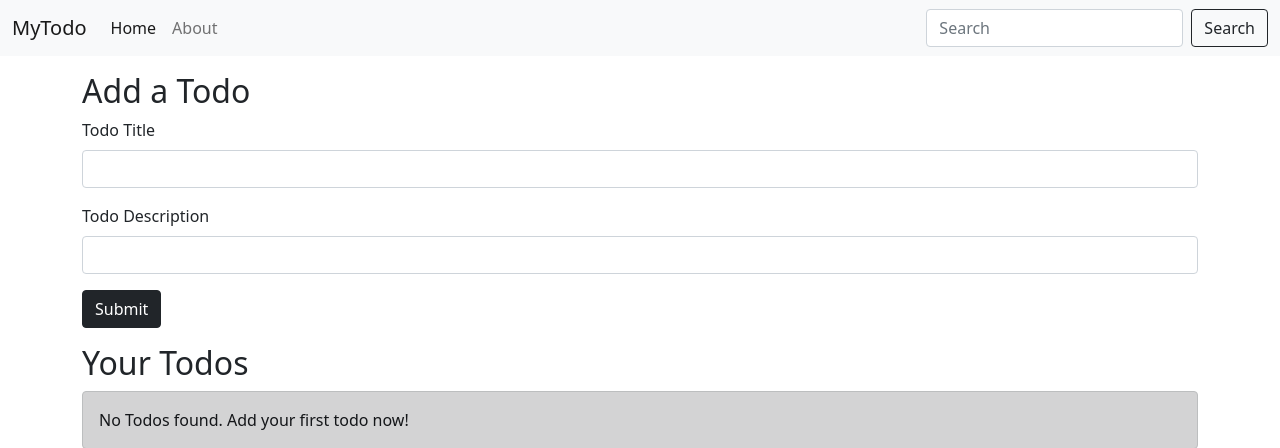
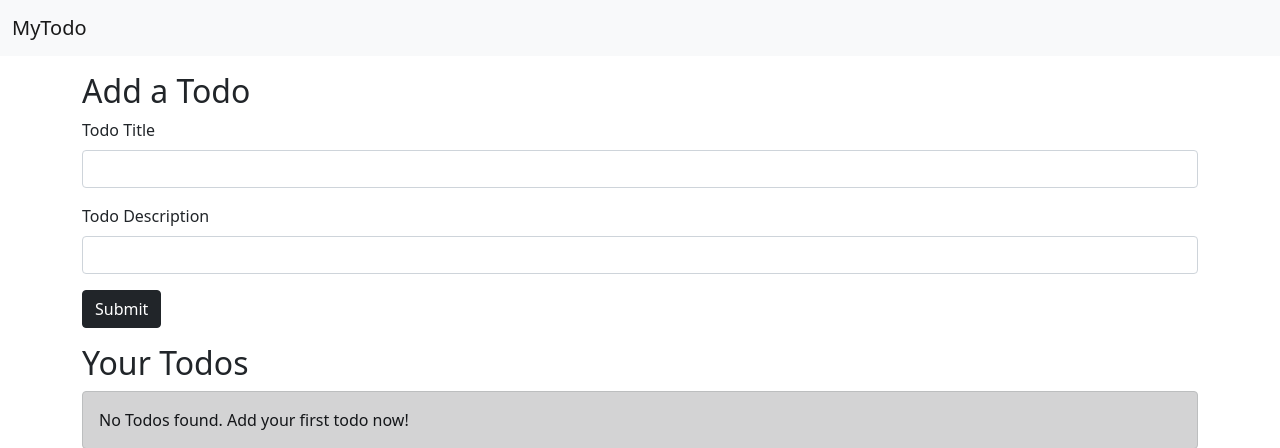
Before and after one commit to Vraj-Shah-912/Todo-List, a Flask app: page / in a window 1280 px wide. Shown: the top 448 px of the page. Run offline with Flask 3, Linux system fonts and the light colour scheme.

Commit message:
bar updated

```diff
--- a/templates/base.html
+++ b/templates/base.html
@@ -18,27 +18,7 @@
     <nav class="navbar navbar-expand-lg navbar-light bg-light">
         <div class="container-fluid">
             <a class="navbar-brand" href="/">MyTodo</a>
-            <button class="navbar-toggler" type="button" data-bs-toggle="collapse"
-                data-bs-target="#navbarSupportedContent" aria-controls="navbarSupportedContent" aria-expanded="false"
-                aria-label="Toggle navigation">
-                <span class="navbar-toggler-icon"></span>
-            </button>
-            <div class="collapse navbar-collapse" id="navbarSupportedContent">
-                <ul class="navbar-nav me-auto mb-2 mb-lg-0">
-                    <li class="nav-item">
-                        <a class="nav-link active" aria-current="page" href="#">Home</a>
-                    </li>
-                    <li class="nav-item">
-                        <a class="nav-link" href="#">About</a>
-                    </li>
 
-
-                </ul>
-                <form class="d-flex">
-                    <input class="form-control me-2" type="search" placeholder="Search" aria-label="Search">
-                    <button class="btn btn-outline-dark" type="submit">Search</button>
-                </form>
-            </div>
         </div>
     </nav>
 {% block body %}
```
Also changed, not shown: instance/todo.db, 1 other file.
